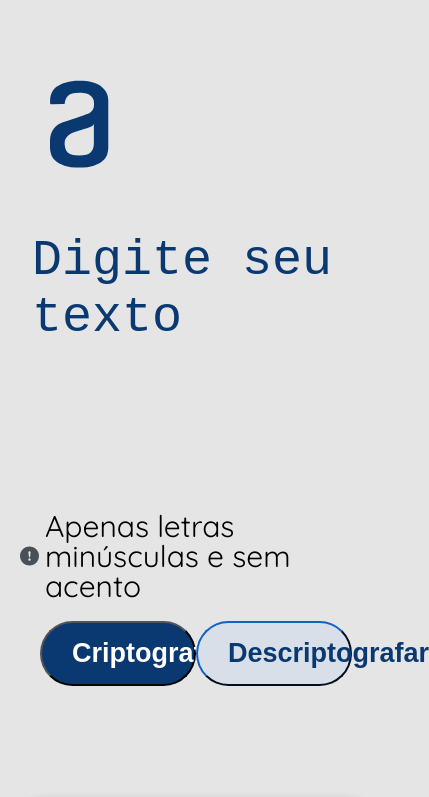
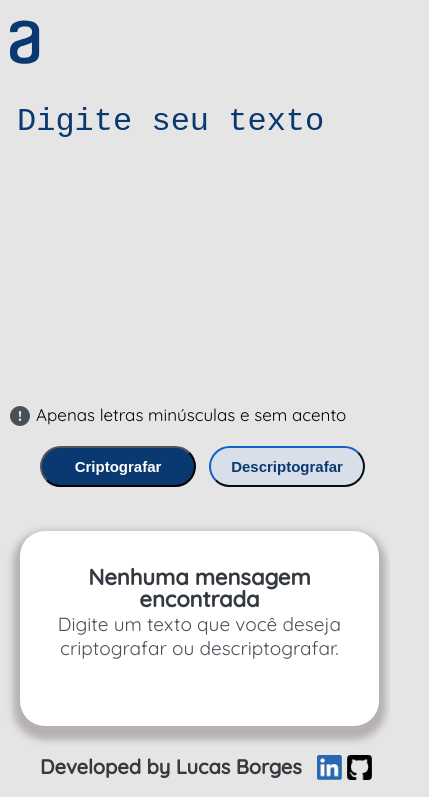
Before and after one commit to LucasBrgs/decoder-alura.github.io, a plain HTML site: page index.html in a window 390 px wide. Shown: the top 797 px of the page, 429 px wide, since content can reach past the window. Drawn offline with Linux system fonts and the light colour scheme.

Commit message:
Add files via upload

```diff
--- a/style.css
+++ b/style.css
@@ -167,7 +167,7 @@ footer {
     margin-left: 15px;
 }
 
-@media screen and (min-width: 1440px) {
+@media (min-width: 1440px) {
 
     body {
         overflow-y: auto;
@@ -337,7 +337,7 @@ footer {
     }
 }
 
-@media screen and (max-width: 768px)  and (max-height: 1174px) {
+@media (max-width: 768px) {
 
     .logo {
         width: 60px;
@@ -492,7 +492,7 @@ footer {
     }
 }
 
-@media screen and (max-width: 375px)  and (max-width: 933px) {
+@media (max-width: 700px) {
     .logo {
         width: 30px;
         margin: 20px 0 0 10px;
@@ -630,3 +630,113 @@ footer {
         margin-left: 15px;
     }
 }
+
+@media (max-width: 500px) {
+    .logo {
+        width: 30px;
+        margin: 20px 0 0 10px;
+    }
+
+    .caixadeentrada {
+        resize: none;
+        margin: 25px 0 0 5px;
+        font-size: 32px;
+        height: 70vw;
+    }
+
+    .observacao {
+        display: flex;
+        margin: -320px 0 0 10px;
+        font-size: 17px;
+    }
+
+    .codificar {
+        margin-left: 40px;
+        background: #0A3871;
+        color: #FFFFFF;
+    }
+
+    .decodificar {
+        margin-right: 25px;
+        background: #D8DFE8;
+        color: #0A3871;
+        border-color: #0A3871;
+    }
+
+    .mensagem-vazia {
+        background-color: white;
+        margin: -100px 0 0 20px;
+        border-radius: 25px;
+        height: 50vw;
+        width: 92vw;
+        box-shadow: 0 7px 7px 7px rgb(182, 177, 177);
+    }
+
+    .sem-mensagem {
+        display: none;
+    }
+
+    .mensagem-vazia > .first-h2 {
+        padding-top: 35px;
+    }
+
+    .mensagem-vazia > h2 {
+        font-size: 22px;
+        color: #343A40;
+        font-weight: bold;
+        text-align: center;
+    }
+
+    .mensagem-vazia > p {
+        font-size: 19px;
+        color: #495057;
+        text-align: center;
+        margin-top: 5px;
+    }
+
+    .saida {
+        display: block;
+        margin: -200px 0 0 30px;
+        visibility: hidden;
+    }
+
+    #saida {
+        pointer-events:all;
+    }
+
+    .caixadesaida {
+        resize: none;
+        width: 88vw;
+        height: 38vw;
+        border: none;
+        border-radius: 15px;
+        font-size: 20px;
+        color: #495057;
+        outline: none;
+    }
+
+    .saida > div > button {
+        padding: 5px 25px 5px 25px;
+        width: 40vw;
+        font-size: 20px;
+        border-radius: 35px;
+        font-weight: bold;
+        margin: -1px 0 0 90px;
+        color: #0A3871;
+        background: white;
+        border-color: #0A3871;
+    }
+
+    footer {
+        margin-top: 270px;
+        text-align: center;
+        font-size: 20px;
+        font-weight: bold;
+        color: #343A40;
+    }
+
+    .informacao-final {
+        display: flex;
+        margin-left: 40px;
+    }
+}
```
